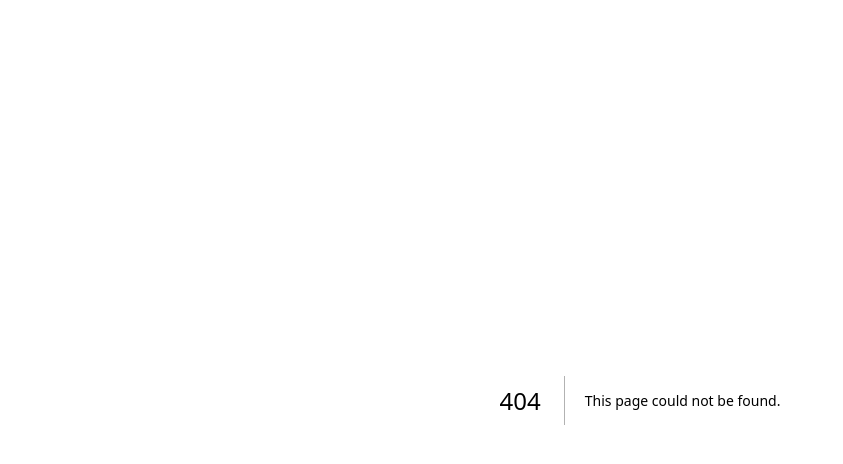
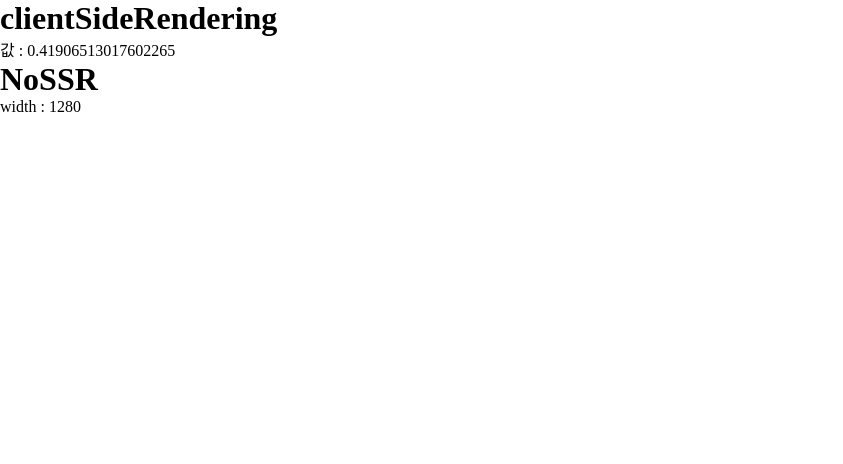
Before and after one commit to mieumje/nextjs-map, a Next.js app: page /section1/clientSideRendering in a window 1280 px wide. Before the commit this address had no page. Shown: the top 464 px of the page, without its empty margins (0-843 px from the left). Built offline with nearby package versions, Linux system fonts and the light colour scheme.

Commit message:
feat: clientSideRendering(dynamic import)

```diff
--- /dev/null
+++ b/components/section1/NoSSR.tsx
@@ -0,0 +1,5 @@
+const NoSSR = () => {
+  return <p>width : {window.innerWidth}</p>;
+};
+
+export default NoSSR;
--- /dev/null
+++ b/pages/section1/clientSideRendering.tsx
@@ -0,0 +1,32 @@
+import { NextPage } from 'next';
+import dynamic from 'next/dynamic';
+import { useEffect, useState } from 'react';
+// import NoSSR from '../../components/section1/NoSSR';
+
+const NoSSR = dynamic(() => import('../../components/section1/NoSSR'), {
+  ssr: false,
+});
+
+const Example: NextPage = () => {
+  const [data, setData] = useState(0);
+
+  useEffect(() => {
+    const delayInSeconds = 2;
+
+    new Promise<number>((resolve) => {
+      setTimeout(() => resolve(Math.random()), delayInSeconds * 1000);
+    }).then((result) => setData(() => result));
+  }, []);
+
+  return (
+    <main>
+      <h1>clientSideRendering</h1>
+      <p>값 : {data}</p>
+
+      <h1>NoSSR</h1>
+      <NoSSR />
+    </main>
+  );
+};
+
+export default Example;
```
